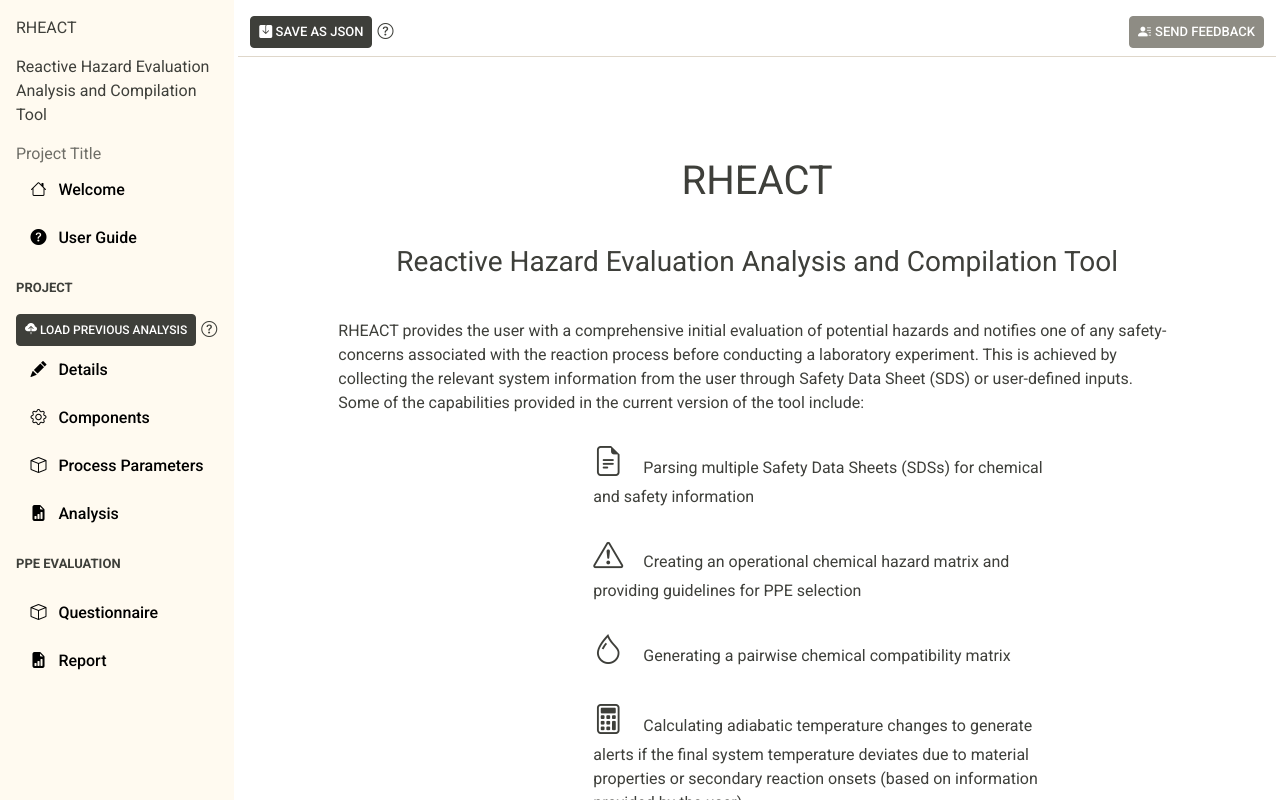
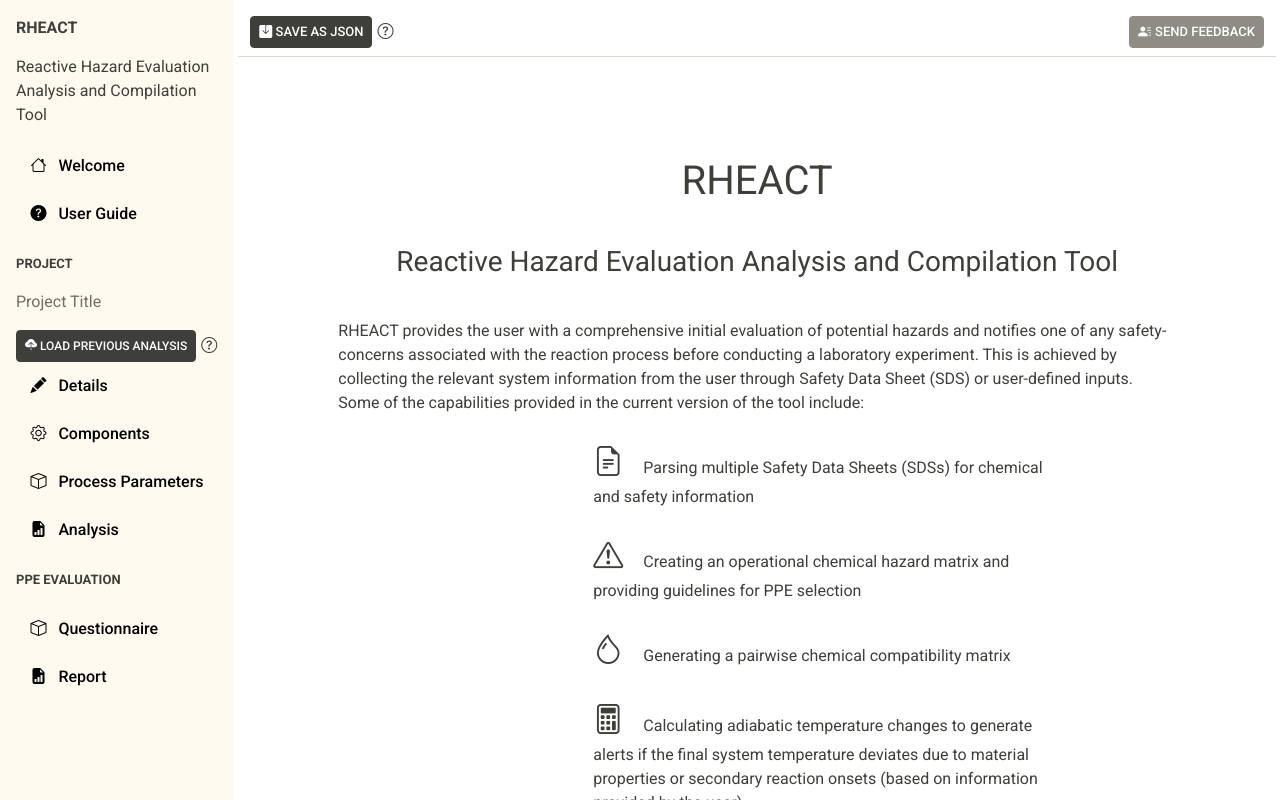
Before and after one commit to rheact/rheact.github.io, a React (Create React App) app: page / in a window 1280 px wide. Built offline with nearby package versions, Linux system fonts and the light colour scheme.

Commit message:
Updated sidebar

```diff
--- a/src/layout/Sidebar/index.tsx
+++ b/src/layout/Sidebar/index.tsx
@@ -37,15 +37,15 @@ const ToolPages: FC<ToolPagesProps> = function ({ loadFn }) {
     return (
         <Nav vertical id="sidebar">
             <div className='d-flex justify-content-between align-items-center'>
-                <span className="navbar-brand"> RHEACT </span>
+                <span className="navbar-brand" style={{fontWeight: "bold"}}> RHEACT </span>
             </div>
             <div className='full-name'>Reactive Hazard Evaluation Analysis and Compilation Tool</div>
-            <div className='text-muted'>
-                {title}
-            </div>
             <NavButton icon="bi-house" label='Welcome' route={R.ROUTE_WELCOME} />
             <NavButton icon="bi bi-question-circle-fill" label='User Guide' route={R.ROUTE_USER_GUIDE} />
             <span className='section-header'>Project</span>
+            <div className='text-muted' style={{marginBottom: "1rem"}}>
+                {title}
+            </div>
             <div id="loadBtnWrapper">
                 <LoadButton loadFn={loadFn} />
             </div>
```
